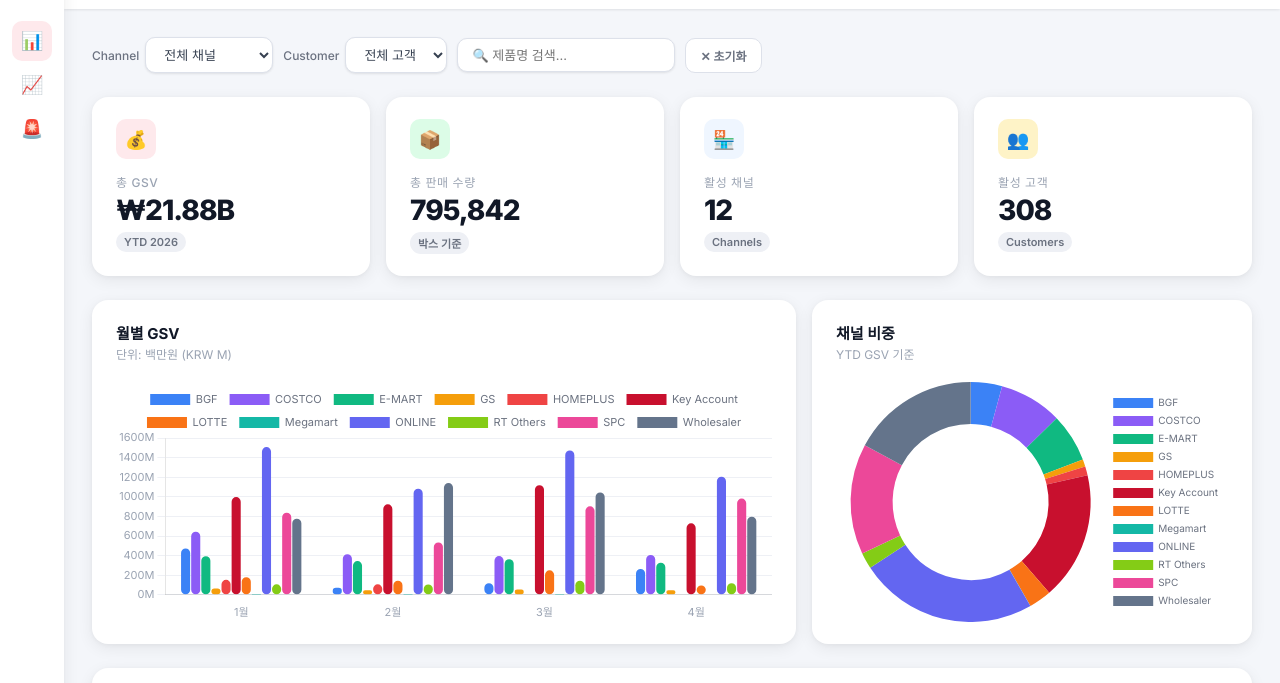
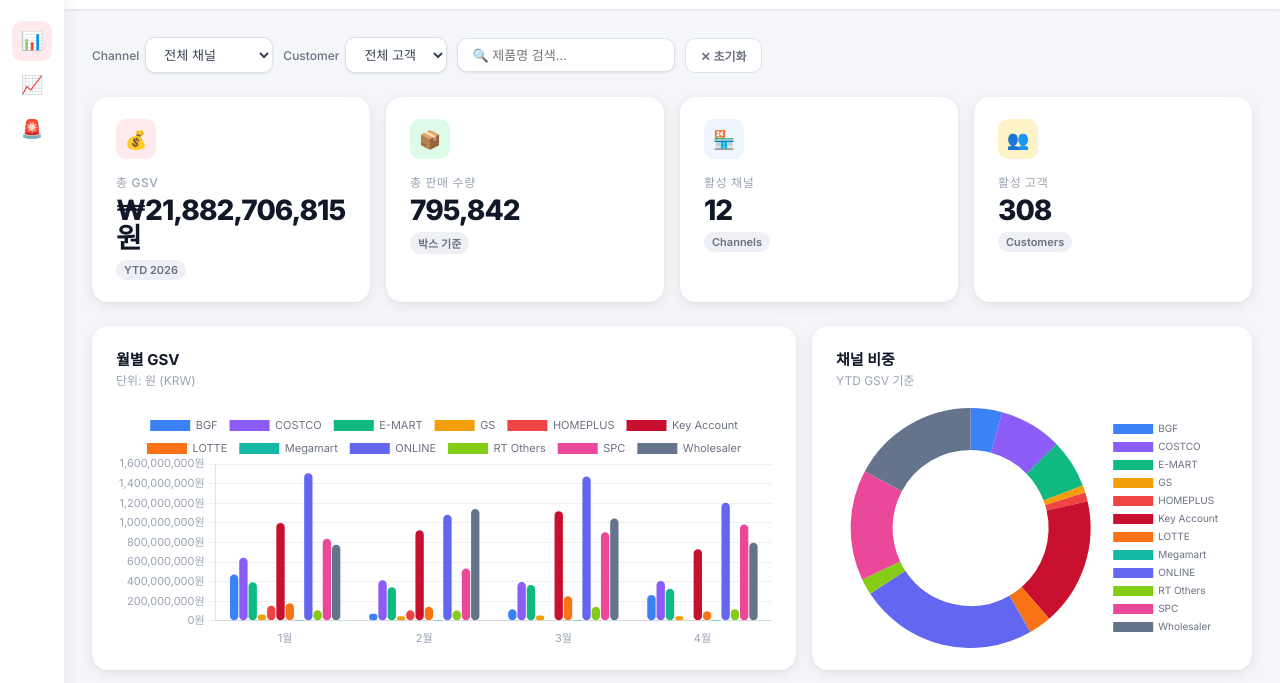
Before and after one commit to toctgx/kraftheinz-korea-dashboard-2026, a plain HTML site: page index.html in a window 1280 px wide. Shown: the part 55-738 px from the top of the page. Drawn offline with nearby package versions, Linux system fonts and the light colour scheme.

Commit message:
fix: GSV 금액 원화 그대로 표시 (M/B 제거)

```diff
--- a/index.html
+++ b/index.html
@@ -245,7 +245,7 @@ tr:hover td{background:var(--gray50);color:var(--gray900)}
         <div class="chart-header">
           <div>
             <div class="chart-title">월별 GSV</div>
-            <div class="chart-sub">단위: 백만원 (KRW M)</div>
+            <div class="chart-sub">단위: 원 (KRW)</div>
           </div>
         </div>
         <div class="chart-wrap"><canvas id="p1BarChart"></canvas></div>
@@ -316,7 +316,7 @@ tr:hover td{background:var(--gray50);color:var(--gray900)}
         <div class="chart-header">
           <div>
             <div class="chart-title">채널별 GSV 트렌드</div>
-            <div class="chart-sub">단위: 백만원 (KRW M)</div>
+            <div class="chart-sub">단위: 원 (KRW)</div>
           </div>
         </div>
         <div class="chart-wrap"><canvas id="p2LineChart"></canvas></div>
@@ -497,8 +497,8 @@ function renderPage1(){
   const datasets = activeChannels.map(c=>{
     const cm=DATA.ch_month[c]||{};
     const d=MONTHS.map(ym=>{
-      if(cust){const cc=DATA.ch_cust_month[c]?.[cust]; return Math.round((cc?.[ym]?.gsv||0)/1e6);}
-      return Math.round((cm[ym]?.gsv||0)/1e6);
+      if(cust){const cc=DATA.ch_cust_month[c]?.[cust]; return Math.round(cc?.[ym]?.gsv||0);}
+      return Math.round(cm[ym]?.gsv||0);
     });
     if(!d.some(v=>v>0)) return null;
     return {label:c,data:d,backgroundColor:CH_COLORS[c]||'#888',borderRadius:6,borderSkipped:false};
@@ -513,7 +513,7 @@ function renderPage1(){
       plugins:{legend:{labels:{color:'#6B7280',font:{size:11},padding:12}}},
       scales:{
         x:{ticks:{color:'#9AA3B2',font:{size:11}},grid:{display:false}},
-        y:{ticks:{color:'#9AA3B2',font:{size:11},callback:v=>v+'M'},grid:{color:'#EEF0F5',drawBorder:false}}
+        y:{ticks:{color:'#9AA3B2',font:{size:11},callback:v=>Number(v).toLocaleString('ko-KR')+'원'},grid:{color:'#EEF0F5',drawBorder:false}}
       }
     }
   });
@@ -623,7 +623,7 @@ function renderPage2(){
     type:'line',
     data:{labels:MONTH_LABELS,datasets:activeChannels.map(c=>({
       label:c,
-      data:MONTHS.map(ym=>Math.round((DATA.ch_month[c]?.[ym]?.gsv||0)/1e6)),
+      data:MONTHS.map(ym=>Math.round(DATA.ch_month[c]?.[ym]?.gsv||0)),
       borderColor:CH_COLORS[c]||'#888',backgroundColor:(CH_COLORS[c]||'#888')+'18',
       tension:.4,fill:true,pointRadius:5,pointBackgroundColor:CH_COLORS[c]||'#888',borderWidth:2
     })).filter(d=>d.data.some(v=>v>0))},
@@ -632,7 +632,7 @@ function renderPage2(){
       plugins:{legend:{labels:{color:'#6B7280',font:{size:10},padding:10}}},
       scales:{
         x:{ticks:{color:'#9AA3B2',font:{size:11}},grid:{display:false}},
-        y:{ticks:{color:'#9AA3B2',font:{size:11},callback:v=>v+'M'},grid:{color:'#EEF0F5',drawBorder:false}}
+        y:{ticks:{color:'#9AA3B2',font:{size:11},callback:v=>Number(v).toLocaleString('ko-KR')+'원'},grid:{color:'#EEF0F5',drawBorder:false}}
       }
     }
   });
@@ -735,12 +735,8 @@ function sortTable(tableId, colIdx){
 }
 
 function fmtN(n){return Math.round(n).toLocaleString('ko-KR')}
-function fmtM(n){return (n/1e6).toFixed(1)+'M'}
-function fmtB(n){
-  if(n>=1e9) return (n/1e9).toFixed(2)+'B';
-  if(n>=1e6) return (n/1e6).toFixed(1)+'M';
-  return fmtN(n);
-}
+function fmtM(n){return Math.round(n).toLocaleString('ko-KR')+'원'}
+function fmtB(n){return Math.round(n).toLocaleString('ko-KR')+'원'}
 
 loadData();
 </script>
```
